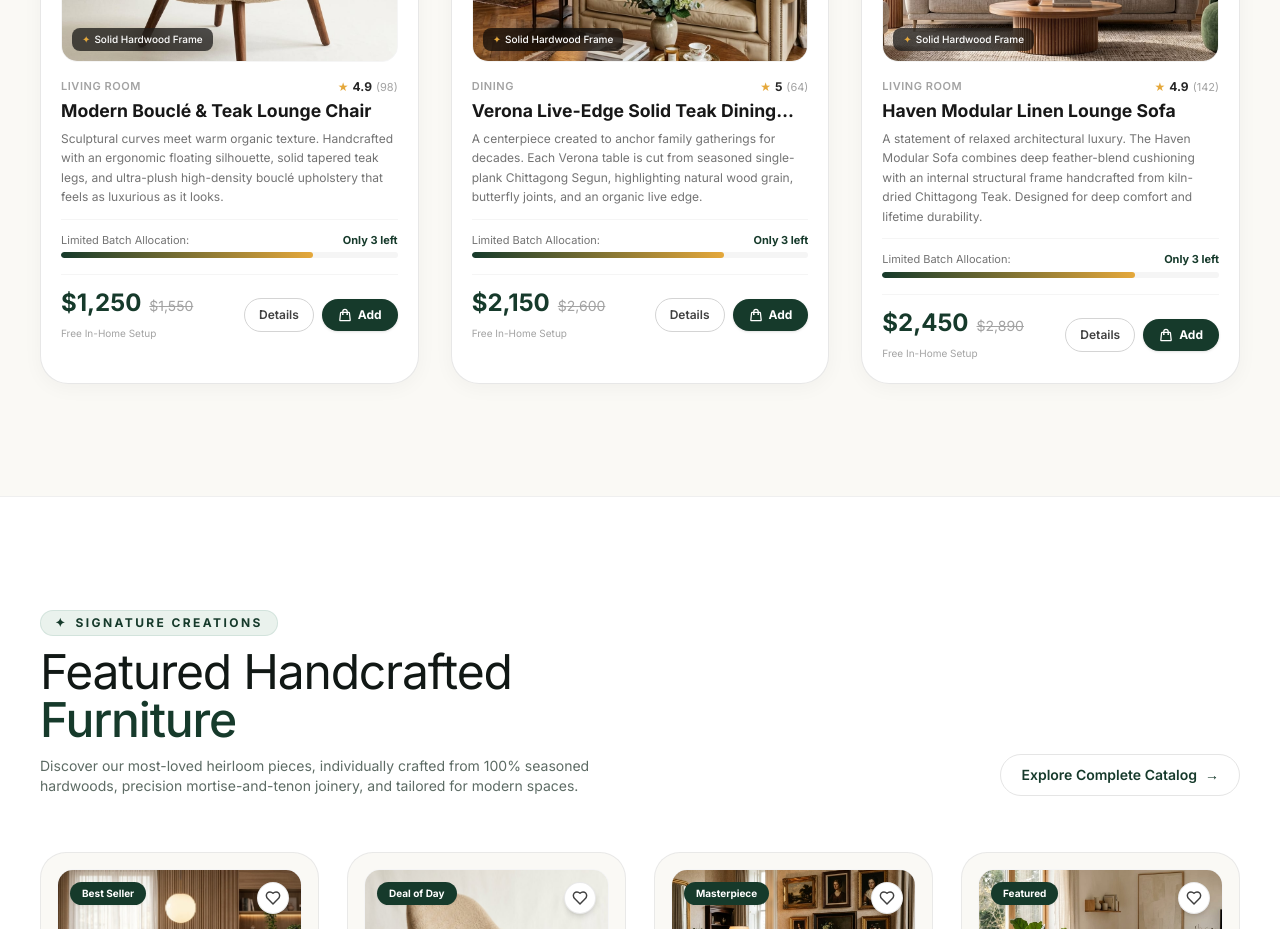
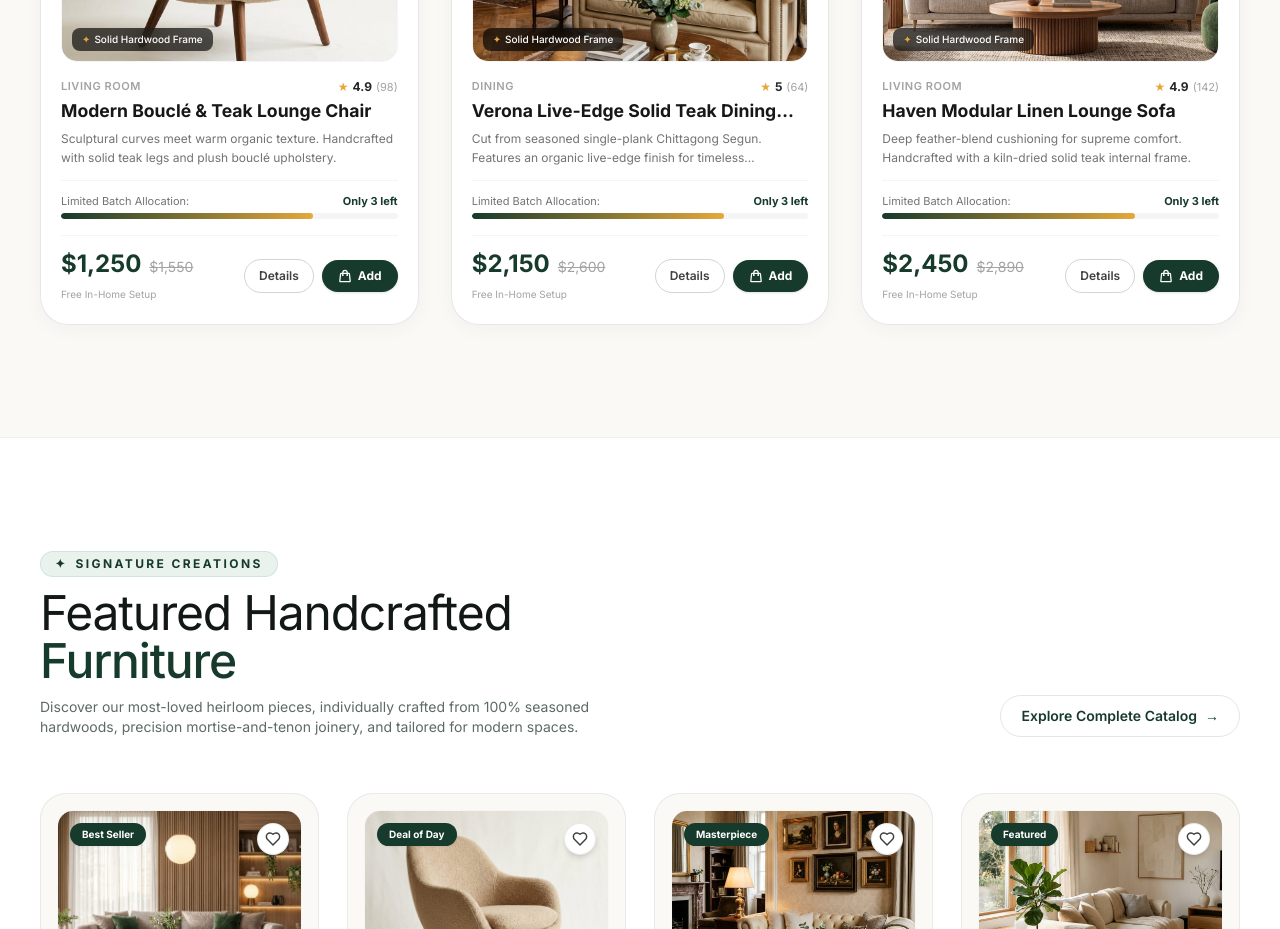
Before and after one commit to pronoy656/heaven-furniture, a Next.js app: page / in a window 1280 px wide. Shown: the part 1860-2789 px from the top of the page. Built offline with nearby package versions, Linux system fonts and the light colour scheme.

Commit message:
implement product detail and shop listing pages with section components

```diff
--- a/src/app/shop/[id]/page.tsx
+++ b/src/app/shop/[id]/page.tsx
@@ -235,7 +235,7 @@ export default function ProductDetailPage({
               <button
                 type="button"
                 onClick={handleAddToCart}
-                className="flex-grow inline-flex items-center justify-center gap-2.5 rounded-full bg-[#163A2B] hover:bg-[#0f281e] text-white py-3.5 px-6 text-sm font-bold shadow-lg shadow-[#163A2B]/20 transition-all hover:-translate-y-0.5 cursor-pointer"
+                className="flex-grow inline-flex items-center justify-center gap-2.5 rounded-full bg-[#163A2B] hover:bg-[#0f281e] active:scale-98 text-white py-3.5 px-6 text-sm font-bold shadow-lg shadow-[#163A2B]/20 transition-all cursor-pointer"
               >
                 <svg className="w-4 h-4" fill="none" stroke="currentColor" viewBox="0 0 24 24" strokeWidth="2">
                   <path strokeLinecap="round" strokeLinejoin="round" d="M15.75 10.5V6a3.75 3.75 0 10-7.5 0v4.5m11.356-1.993 1.263 12c.07.665-.45 1.243-1.119 1.243H4.25a1.125 1.125 0 01-1.12-1.243l1.264-12A1.125 1.125 0 015.513 7.5h12.974c.576 0 1.059.435 1.119 1.007zM8.625 10.5a.375.375 0 11-.75 0 .375.375 0 01.75 0zm7.5 0a.375.375 0 11-.75 0 .375.375 0 01.75 0z" />
--- a/src/app/shop/page.tsx
+++ b/src/app/shop/page.tsx
@@ -755,7 +755,7 @@ function ShopInnerContent() {
                       <button
                         type="button"
                         onClick={(e) => handleAddToCart(e, prod)}
-                        className="inline-flex items-center gap-1.5 px-3.5 py-2 rounded-full bg-[#163A2B] hover:bg-[#0f281e] text-white text-xs font-semibold transition-all hover:shadow-md hover:-translate-y-0.5 cursor-pointer"
+                        className="inline-flex items-center gap-1.5 px-3.5 py-2 rounded-full bg-[#163A2B] hover:bg-[#0f281e] active:scale-95 text-white text-xs font-semibold transition-all hover:shadow-md cursor-pointer"
                         aria-label={`Add ${prod.name} to cart`}
                       >
                         <svg className="w-3.5 h-3.5" fill="none" stroke="currentColor" viewBox="0 0 24 24" strokeWidth="2.2">
--- a/src/components/sections/DealsOfTheDay.tsx
+++ b/src/components/sections/DealsOfTheDay.tsx
@@ -33,9 +33,18 @@ export default function DealsOfTheDay() {
   }, []);
 
   const dealProducts = [
-    ALL_PRODUCTS[1], // Boucle Chair
-    ALL_PRODUCTS[2], // Verona Dining Table
-    ALL_PRODUCTS[0], // Haven Modular Sofa
+    {
+      ...ALL_PRODUCTS[1], // Boucle Chair
+      dealDescription: "Sculptural curves meet warm organic texture. Handcrafted with solid teak legs and plush bouclé upholstery.",
+    },
+    {
+      ...ALL_PRODUCTS[2], // Verona Dining Table
+      dealDescription: "Cut from seasoned single-plank Chittagong Segun. Features an organic live-edge finish for timeless gatherings.",
+    },
+    {
+      ...ALL_PRODUCTS[0], // Haven Modular Sofa
+      dealDescription: "Deep feather-blend cushioning for supreme comfort. Handcrafted with a kiln-dried solid teak internal frame.",
+    },
   ];
 
   const toggleWishlist = (e: React.MouseEvent, id: string) => {
@@ -212,9 +221,9 @@ export default function DealsOfTheDay() {
                     </h3>
                   </Link>
 
-                  {/* Subtitle hidden on mobile to keep cards compact & sleek */}
-                  <p className="hidden sm:block text-xs text-neutral-500 line-clamp-2 mt-1.5 leading-relaxed">
-                    {deal.description}
+                  {/* 2-line balanced description for consistent compact card height */}
+                  <p className="text-xs text-neutral-500 line-clamp-2 mt-1.5 leading-relaxed min-h-[2rem] sm:min-h-[2.25rem]">
+                    {deal.dealDescription || deal.description}
                   </p>
 
                   {/* Stock Inventory Progress */}
@@ -255,7 +264,7 @@ export default function DealsOfTheDay() {
                       <button
                         type="button"
                         onClick={(e) => handleAddToCart(e, deal)}
-                        className="inline-flex items-center gap-1.5 px-4 py-2 rounded-full bg-[#163A2B] hover:bg-[#0f281e] active:scale-95 text-white text-xs font-bold transition-all shadow hover:-translate-y-0.5 cursor-pointer"
+                        className="inline-flex items-center gap-1.5 px-4 py-2 rounded-full bg-[#163A2B] hover:bg-[#0f281e] active:scale-95 text-white text-xs font-bold transition-all shadow cursor-pointer"
                         aria-label={`Add ${deal.name} to cart`}
                       >
                         <svg className="w-3.5 h-3.5" fill="none" stroke="currentColor" viewBox="0 0 24 24" strokeWidth="2.2">
--- a/src/components/sections/PopularProducts.tsx
+++ b/src/components/sections/PopularProducts.tsx
@@ -157,7 +157,7 @@ export default function PopularProducts() {
                   <button
                     type="button"
                     onClick={(e) => handleAddToCart(e, prod)}
-                    className="inline-flex items-center gap-1.5 px-3.5 py-2 rounded-full bg-[#163A2B] hover:bg-[#0f281e] active:scale-95 text-white text-xs font-semibold transition-all hover:shadow-md hover:-translate-y-0.5 cursor-pointer"
+                    className="inline-flex items-center gap-1.5 px-3.5 py-2 rounded-full bg-[#163A2B] hover:bg-[#0f281e] active:scale-95 text-white text-xs font-semibold transition-all hover:shadow-md cursor-pointer"
                     aria-label={`Add ${prod.name} to cart`}
                   >
                     <svg className="w-3.5 h-3.5" fill="none" stroke="currentColor" viewBox="0 0 24 24" strokeWidth="2.2">
```
